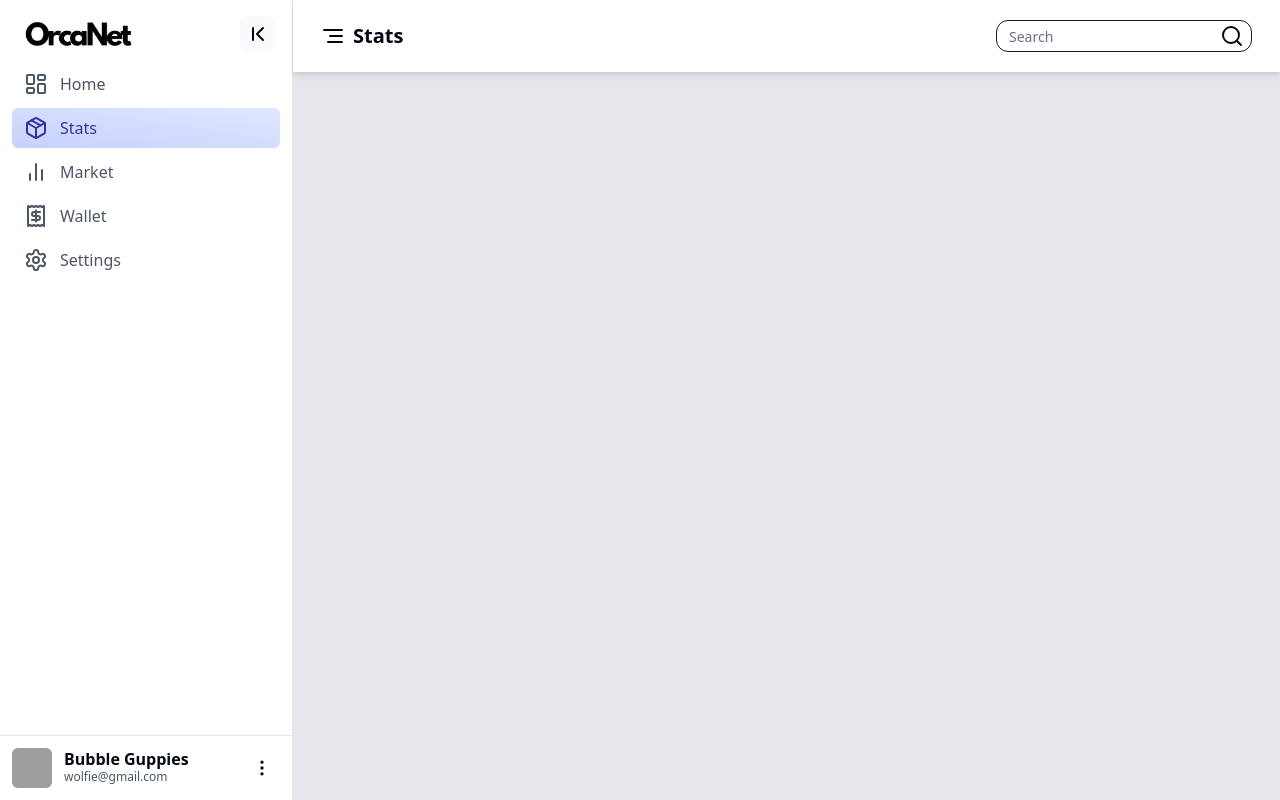
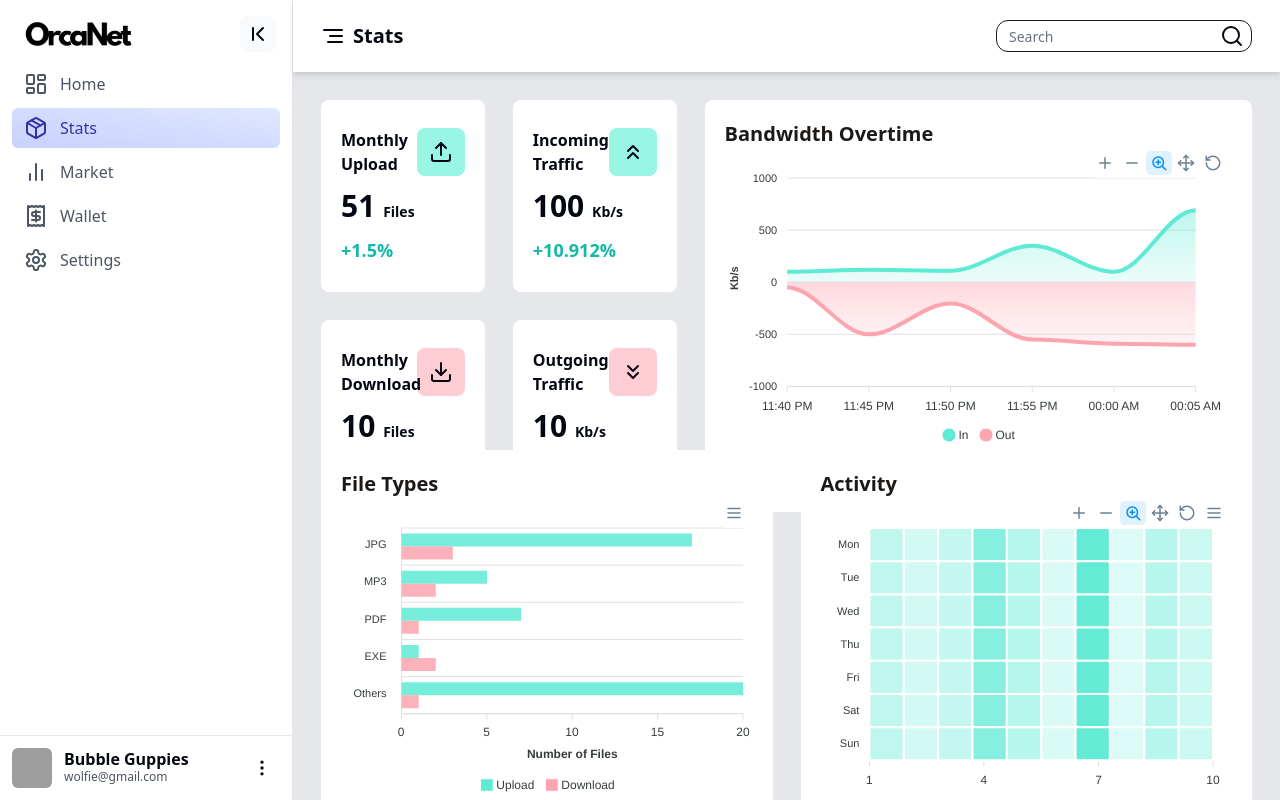
Before and after one commit to sbu-416-24sp/orcanet-desktop-deprecated, a React (Vite) app in the folder frontend/: page /stats in a window 1280 px wide. Built offline with nearby package versions, Linux system fonts and the light colour scheme; grey boxes are pictures that could not be loaded.

Commit message:
Feature: Implement stats page

```diff
--- a/frontend/src/stats/StatsPage.tsx
+++ b/frontend/src/stats/StatsPage.tsx
@@ -1,9 +1,29 @@
 import PageHeader from "../header/PageHeader";
+import StatsCardContainer from "./StatsCardContainer";
+import BandwidthChart from "./BandwidthChart";
+import FileTypeChart from "./FileTypeChart";
+import ActivityChart from "./ActivityChart";
+
+function StatsPageContent() {
+  return (
+    <div className="size-full overflow-y-auto p-7 grid grid-rows-2 gap-7">
+      <div className="grid grid-cols-5 gap-7">
+        <StatsCardContainer />
+        <BandwidthChart />
+      </div>
+      <div className="grid grid-cols-2 gap-7">
+        <FileTypeChart />
+        <ActivityChart />
+      </div>
+    </div>
+  );
+}
 
 const StatsPage = () => {
   return (
-    <div id="stats-page" className="size-full">
+    <div id="stats-page" className="size-full flex flex-col">
       <PageHeader pageName="Stats" />
+      <StatsPageContent />
     </div>
   );
 };
```
